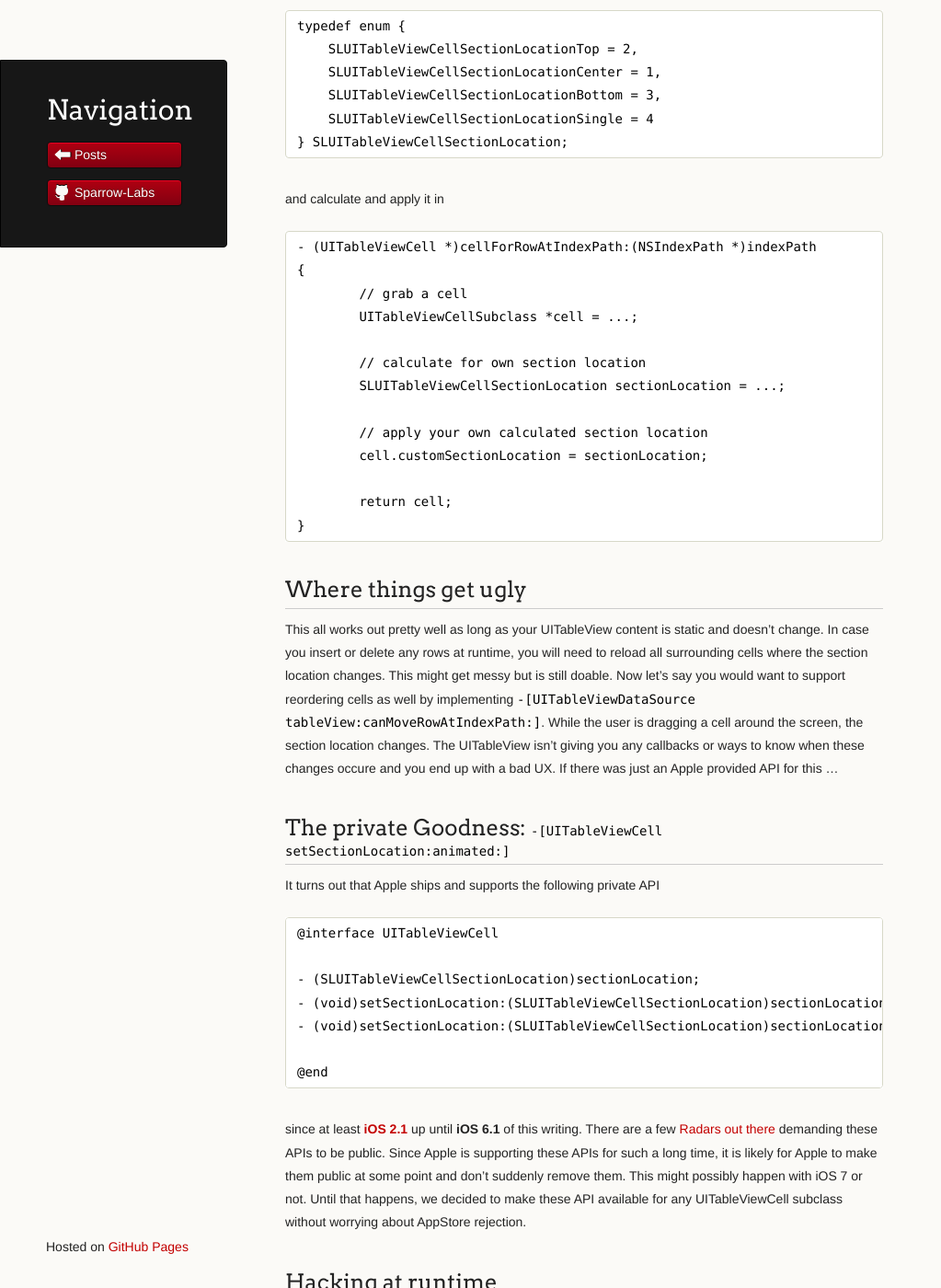
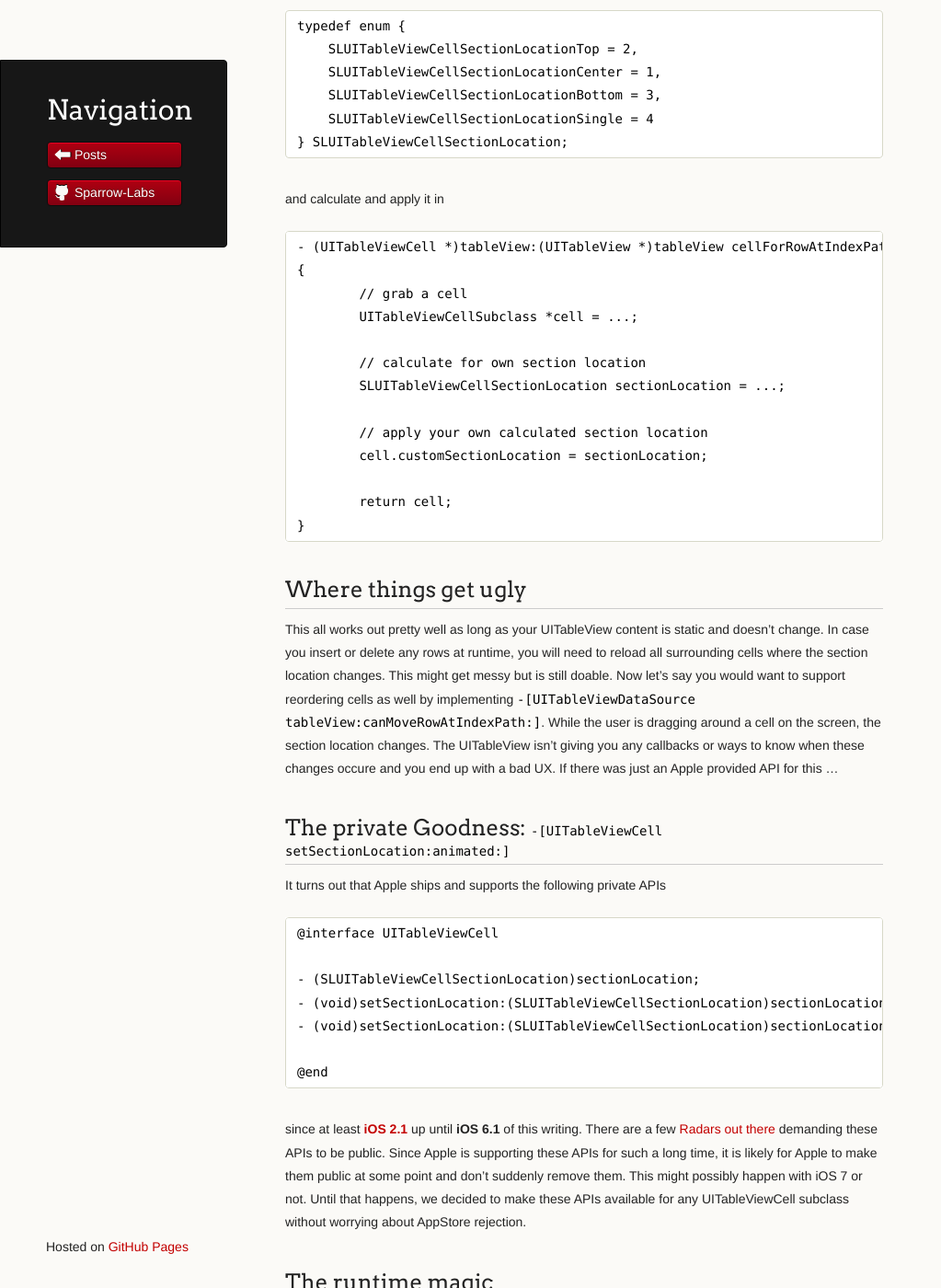
Before and after one commit to Sparrow-Labs/Sparrow-Labs.github.io, a Jekyll site: the page built from _posts/2013-06-09-some_private_goodness.markdown, in a window 1280 px wide and 1400 px high, scrolled down 397 px. Shown: the whole window at 92% size, without its empty margins (0-1023 px from the left). Built offline with Jekyll 4.4.1, drawn with Linux system fonts in a browser that asks for light colours; Markdown is read by kramdown in place of the engine named in the settings; a script that is not in the unit is left out; some of the changed text lies outside the part shown.

Commit message:
Typos and making post public.

````diff
--- a/_posts/2013-06-09-some_private_goodness.markdown
+++ b/_posts/2013-06-09-some_private_goodness.markdown
@@ -11,7 +11,7 @@
 Inspired by [@steipetes](https://twitter.com/steipete) awesome UIKonf talk [How to bend UIKit to your will](http://www.uikonf.com/speakers/peter_steinberger.html), in which he discusses when and where to use private APIs, I decided to open source one of my hacks where we are using private APIs.
 
 ## Introducing section locations
-Imaging the following scenario: You have this great design for a custom grouped UITableView which you want to implement. That means you would need to know the location in each section in your UITableViewCell subclass. Since there are no public APIs for this, a first approach for this might be to introduce for own custom section location type
+Imaging the following scenario: You have this great design for a custom __grouped__ UITableView which you want to implement. That means your UITableViewCell subclass would need to know it if is at the top, center or bottom of the current section. Since there are no public APIs for this, a first approach for this might be to introduce your own custom section location type
 
 ```
 typedef enum {
@@ -25,7 +25,7 @@
 and calculate and apply it in
 
 ```
-- (UITableViewCell *)cellForRowAtIndexPath:(NSIndexPath *)indexPath
+- (UITableViewCell *)tableView:(UITableView *)tableView cellForRowAtIndexPath:(NSIndexPath *)indexPath
 {
 	// grab a cell
 	UITableViewCellSubclass *cell = ...;
@@ -42,11 +42,11 @@
 
 ## Where things get ugly
 
-This all works out pretty well as long as your UITableView content is static and doesn't change. In case you insert or delete any rows at runtime, you will need to reload all surrounding cells where the section location changes. This might get messy but is still doable. Now let's say you would want to support reordering cells as well by implementing `-[UITableViewDataSource tableView:canMoveRowAtIndexPath:]`. While the user is dragging a cell around the screen, the section location changes. The UITableView isn't giving you any callbacks or ways to know when these changes occure and you end up with a bad UX. If there was just an Apple provided API for this ...
+This all works out pretty well as long as your UITableView content is static and doesn't change. In case you insert or delete any rows at runtime, you will need to reload all surrounding cells where the section location changes. This might get messy but is still doable. Now let's say you would want to support reordering cells as well by implementing `-[UITableViewDataSource tableView:canMoveRowAtIndexPath:]`. While the user is dragging around a cell on the screen, the section location changes. The UITableView isn't giving you any callbacks or ways to know when these changes occure and you end up with a bad UX. If there was just an Apple provided API for this ...
 
 ## The private Goodness: `-[UITableViewCell setSectionLocation:animated:]`
 
-It turns out that Apple ships and supports the following private API
+It turns out that Apple ships and supports the following private APIs
 
 ```
 @interface UITableViewCell
@@ -58,9 +58,9 @@
 @end
 ```
 
-since at least [__iOS 2.1__](https://github.com/nst/iOS-Runtime-Headers/blob/2.1/Frameworks/UIKit.framework/UITableViewCell.h) up until __iOS 6.1__ of this writing. There are a few [Radars out there](http://openradar.appspot.com/11829507) demanding these APIs to be public. Since Apple is supporting these APIs for such a long time, it is likely for Apple to make them public at some point and don't suddenly remove them. This might possibly happen with iOS 7 or not. Until that happens, we decided to make these API available for any UITableViewCell subclass without worrying about AppStore rejection.
+since at least [__iOS 2.1__](https://github.com/nst/iOS-Runtime-Headers/blob/2.1/Frameworks/UIKit.framework/UITableViewCell.h) up until __iOS 6.1__ of this writing. There are a few [Radars out there](http://openradar.appspot.com/11829507) demanding these APIs to be public. Since Apple is supporting these APIs for such a long time, it is likely for Apple to make them public at some point and don't suddenly remove them. This might possibly happen with iOS 7 or not. Until that happens, we decided to make these APIs available for any UITableViewCell subclass without worrying about AppStore rejection.
 
-## Hacking at runtime
+## The runtime magic
 
 Implementing these methods at compile time will most likely get you rejected by Apple. So we decided to expose this _new_ public interface:
 
````
Also changed, not shown: other parts of _posts/2013-06-09-some_private_goodness.markdown (+2 -2 lines).
